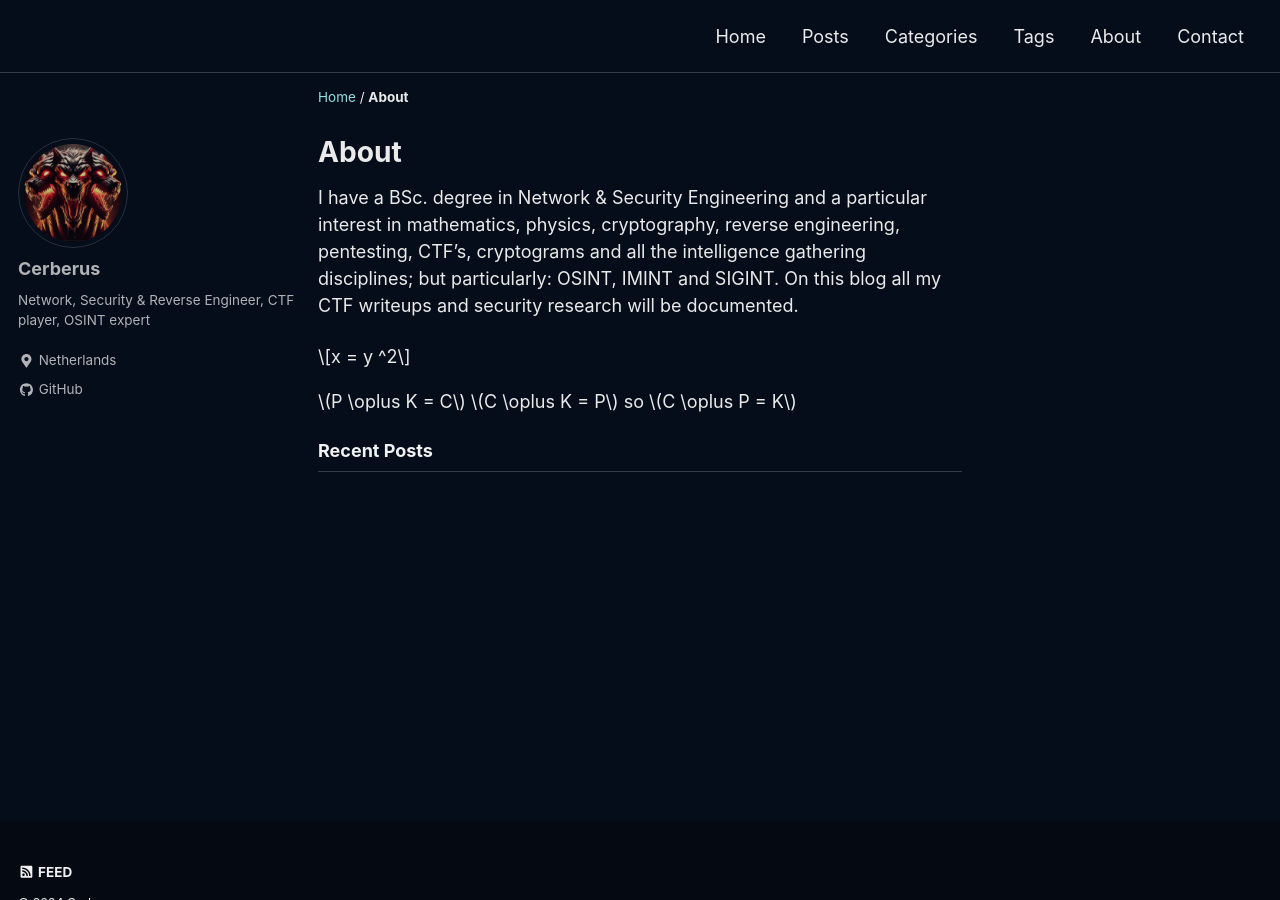
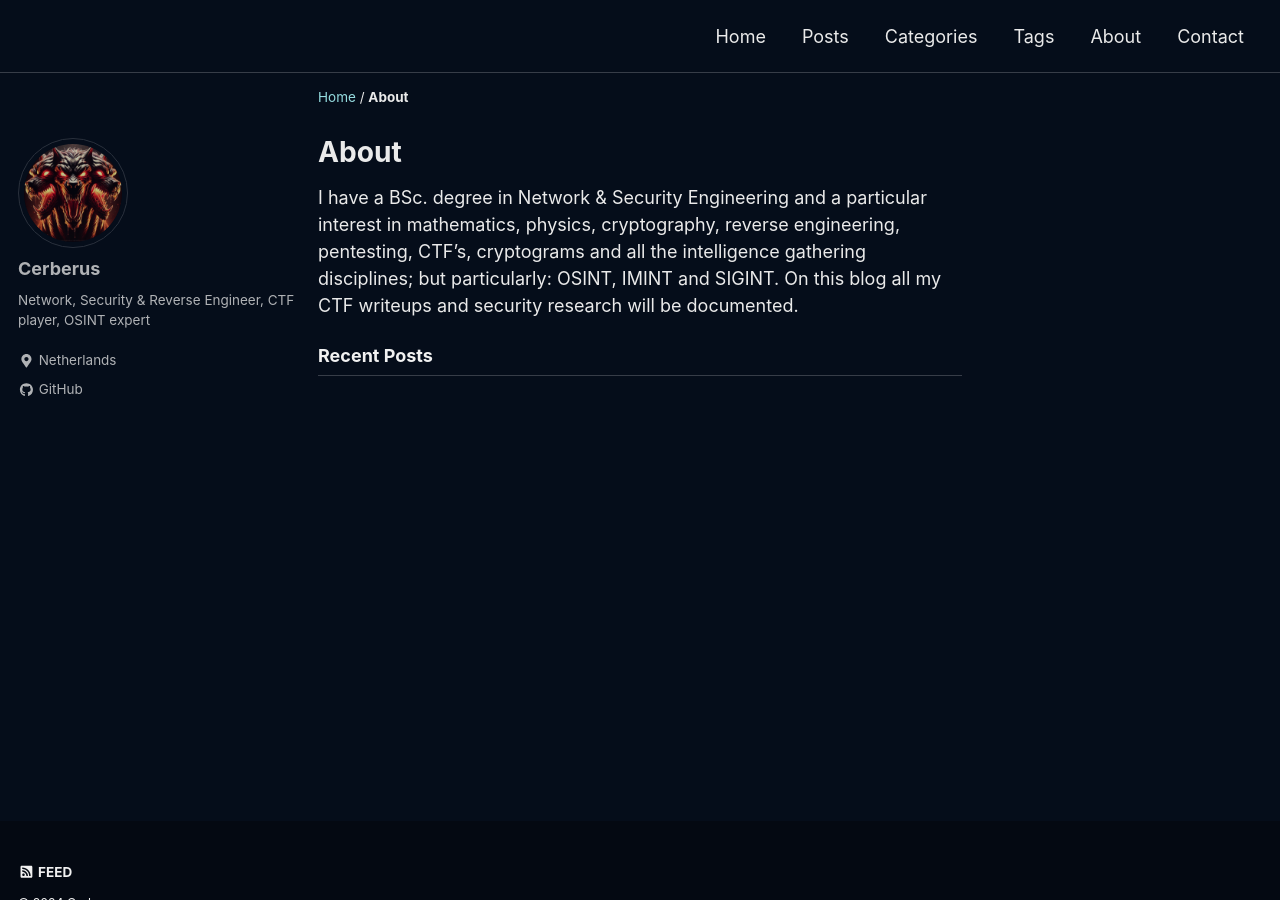
Before and after one commit to RootAccessHacker/RootAccessHacker.github.io, a Jekyll site: the page built from _pages/about.md, in a window 1280 px wide and 900 px high. Built offline with Jekyll 4.4.1, drawn with Linux system fonts in a browser that asks for light colours; cached includes are drawn as plain includes; a script that is not in the unit is left out.

Commit message:
adjustments

```diff
--- a/_pages/about.md
+++ b/_pages/about.md
@@ -7,10 +7,3 @@ author_profile: true
 ---
 
 I have a BSc. degree in Network & Security Engineering and a particular interest in mathematics, physics, cryptography, reverse engineering, pentesting, CTF's, cryptograms and all the intelligence gathering disciplines; but particularly: OSINT, IMINT and SIGINT. On this blog all my CTF writeups and security research will be documented.
-
-$$ x = y ^2 $$
-
-$$ P \oplus K  = C $$
-$$ C \oplus K = P $$
-so
-$$ C \oplus P = K $$
```
